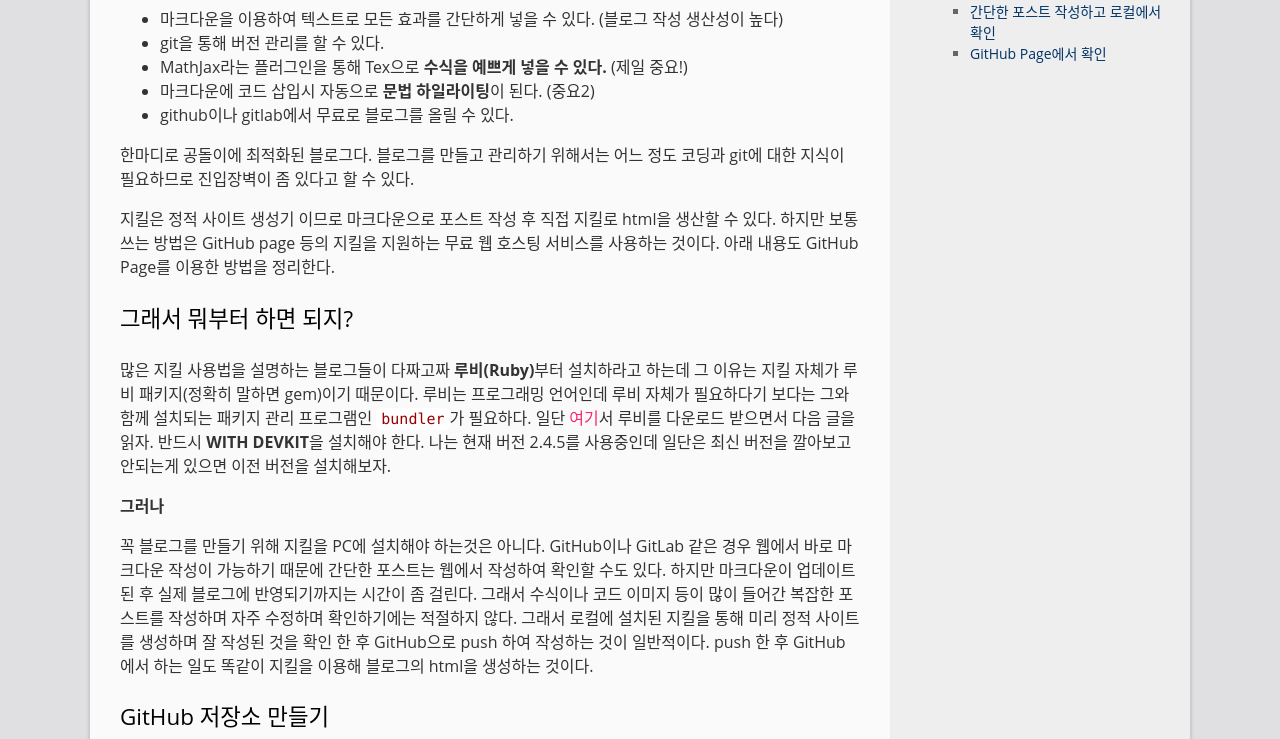
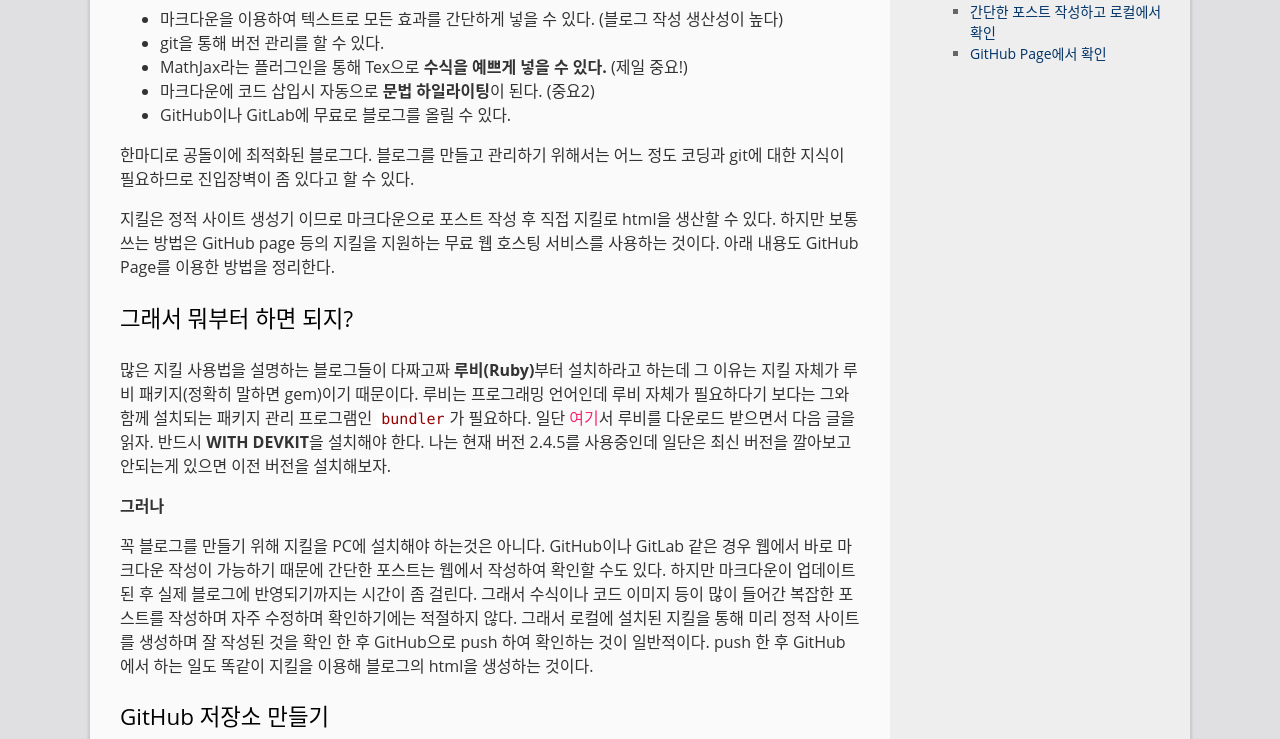
Before and after one commit to goodgodgd/ian-flow, a Jekyll site: the page built from _posts/2019-01-06-first-step-to-jekyll.md, in a window 1280 px wide and 1400 px high, scrolled down 760 px. Shown: the part 156-895 px from the top of the window. Built offline with Jekyll 4.4.1, drawn with Linux system fonts in a browser that asks for light colours; some of the changed text lies outside the part shown.

Commit message:
fix writings in first step to jekyll

```diff
--- a/_posts/2019-01-06-first-step-to-jekyll.md
+++ b/_posts/2019-01-06-first-step-to-jekyll.md
@@ -26,7 +26,7 @@
 - git을 통해 버전 관리를 할 수 있다.
 - MathJax라는 플러그인을 통해 Tex으로 **수식을 예쁘게 넣을 수 있다.** (제일 중요!)
 - 마크다운에 코드 삽입시 자동으로 **문법 하일라이팅**이 된다. (중요2)
-- github이나 gitlab에서 무료로 블로그를 올릴 수 있다.
+- GitHub이나 GitLab에 무료로 블로그를 올릴 수 있다.
 
 한마디로 공돌이에 최적화된 블로그다. 블로그를 만들고 관리하기 위해서는 어느 정도 코딩과 git에 대한 지식이 필요하므로 진입장벽이 좀 있다고 할 수 있다.
 
@@ -38,7 +38,7 @@
 
 **그러나** <a id="create-repository"></a>
 
-꼭 블로그를 만들기 위해 지킬을 PC에 설치해야 하는것은 아니다. GitHub이나 GitLab 같은 경우 웹에서 바로 마크다운 작성이 가능하기 때문에 간단한 포스트는 웹에서 작성하여 확인할 수도 있다. 하지만 마크다운이 업데이트 된 후 실제 블로그에 반영되기까지는 시간이 좀 걸린다. 그래서 수식이나 코드 이미지 등이 많이 들어간 복잡한 포스트를 작성하며 자주 수정하며 확인하기에는 적절하지 않다. 그래서 로컬에 설치된 지킬을 통해 미리 정적 사이트를 생성하며 잘 작성된 것을 확인 한 후 GitHub으로 push 하여 작성하는 것이 일반적이다. push 한 후 GitHub에서 하는 일도 똑같이 지킬을 이용해 블로그의 html을 생성하는 것이다.
+꼭 블로그를 만들기 위해 지킬을 PC에 설치해야 하는것은 아니다. GitHub이나 GitLab 같은 경우 웹에서 바로 마크다운 작성이 가능하기 때문에 간단한 포스트는 웹에서 작성하여 확인할 수도 있다. 하지만 마크다운이 업데이트 된 후 실제 블로그에 반영되기까지는 시간이 좀 걸린다. 그래서 수식이나 코드 이미지 등이 많이 들어간 복잡한 포스트를 작성하며 자주 수정하며 확인하기에는 적절하지 않다. 그래서 로컬에 설치된 지킬을 통해 미리 정적 사이트를 생성하며 잘 작성된 것을 확인 한 후 GitHub으로 push 하여 확인하는 것이 일반적이다. push 한 후 GitHub에서 하는 일도 똑같이 지킬을 이용해 블로그의 html을 생성하는 것이다.
 
 ### GitHub 저장소 만들기
 
```
Also changed, not shown: other parts of _posts/2019-01-06-first-step-to-jekyll.md (+3 -3 lines).
